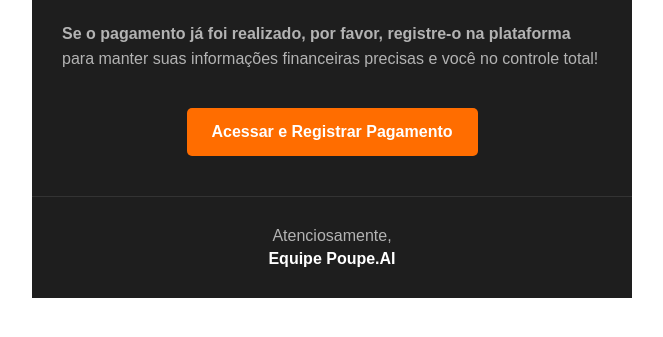
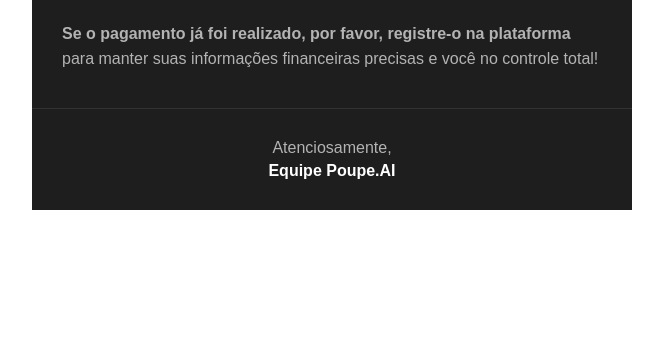
Before and after one commit to POUPE-AI/poupeai-notification-service, a Python web app: template src/notification_service/templates/invoice_overdue.html in a window 1280 px wide. Shown: the part 326-663 px from the top of the page, without its empty margins (308-971 px from the left). Run offline with Jinja, Linux system fonts and the light colour scheme; the template is opened without the code that fills it, so the values that code supplies are empty.

Commit message:
chore: comment email templates buttons (not used now)

```diff
--- a/src/notification_service/templates/invoice_due_soon.html
+++ b/src/notification_service/templates/invoice_due_soon.html
@@ -33,7 +33,7 @@
                             <p style="color: #B3B3B3; line-height: 1.6;">Para manter suas finanças em dia, programe-se
                                 para o pagamento. Se já pagou, não se esqueça de registrar em nossa plataforma para
                                 manter tudo atualizado.</p>
-                            <table border="0" cellpadding="0" cellspacing="0" width="100%" style="padding: 20px 0;">
+                            <!-- <table border="0" cellpadding="0" cellspacing="0" width="100%" style="padding: 20px 0;">
                                 <tr>
                                     <td align="center">
                                         <a href="{{ payload.invoice_deep_link }}"
@@ -41,7 +41,7 @@
                                             e Registrar Pagamento</a>
                                     </td>
                                 </tr>
-                            </table>
+                            </table> -->
                         </td>
                     </tr>
                     <tr>
--- a/src/notification_service/templates/invoice_overdue.html
+++ b/src/notification_service/templates/invoice_overdue.html
@@ -33,7 +33,7 @@
                             <p style="color: #B3B3B3; line-height: 1.6;"><strong>Se o pagamento já foi realizado, por
                                     favor, registre-o na plataforma</strong> para manter suas informações financeiras
                                 precisas e você no controle total!</p>
-                            <table border="0" cellpadding="0" cellspacing="0" width="100%" style="padding: 20px 0;">
+                            <!-- <table border="0" cellpadding="0" cellspacing="0" width="100%" style="padding: 20px 0;">
                                 <tr>
                                     <td align="center">
                                         <a href="{{ payload.invoice_deep_link }}"
@@ -41,7 +41,7 @@
                                             e Registrar Pagamento</a>
                                     </td>
                                 </tr>
-                            </table>
+                            </table> -->
                         </td>
                     </tr>
                     <tr>
--- a/src/notification_service/templates/profile_deletion_scheduled.html
+++ b/src/notification_service/templates/profile_deletion_scheduled.html
@@ -32,7 +32,7 @@
                                 e acesso à plataforma serão permanentemente removidos.</p>
                             <p style="color: #B3B3B3; line-height: 1.6;">Se você mudou de ideia ou se isso foi um
                                 engano, você pode cancelar a exclusão a qualquer momento antes da data agendada.</p>
-                            <table border="0" cellpadding="0" cellspacing="0" width="100%" style="padding: 20px 0;">
+                            <!-- <table border="0" cellpadding="0" cellspacing="0" width="100%" style="padding: 20px 0;">
                                 <tr>
                                     <td align="center">
                                         <a href="{{ payload.cancel_deactivation_link }}"
@@ -40,7 +40,7 @@
                                             Exclusão e Ativar Perfil</a>
                                     </td>
                                 </tr>
-                            </table>
+                            </table> -->
                         </td>
                     </tr>
                     <tr>
```
Also changed, not shown: .github/workflows/ci.yml.
